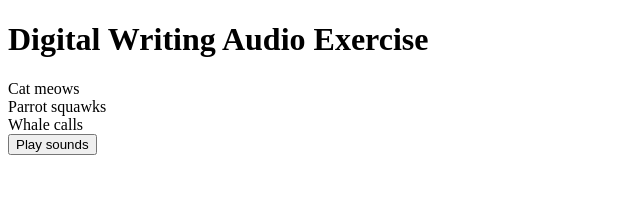
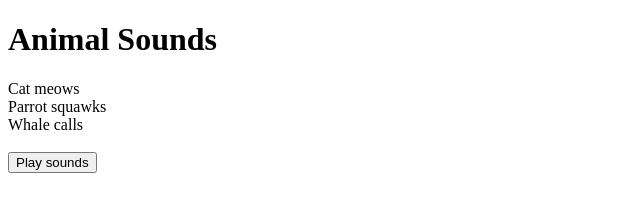
Before and after one commit to jennyhedley/audio-example-howler, a plain HTML site: page index.html in a window 1280 px wide. Shown: the whole page, without its empty margins (0-640 px from the left). Drawn offline with nearby package versions, Linux system fonts and the light colour scheme.

Commit message:
👷🐄 Updated with Glitch

```diff
--- a/index.html
+++ b/index.html
@@ -20,12 +20,13 @@
     </style>
   </head>
   <body>
-    <h1>Digital Writing Audio Exercise</h1>
+    <h1>Animal Sounds</h1>
     <div>
       <div id="poem-line-0">Cat meows</div>
       <div id="poem-line-1">Parrot squawks</div>
       <div id="poem-line-2">Whale calls</div>
     </div>
+    <br>
     <button id="play-sounds">Play sounds</button>
     <!-- script -->
     <script>
```
Also changed, not shown: 1 other file.
